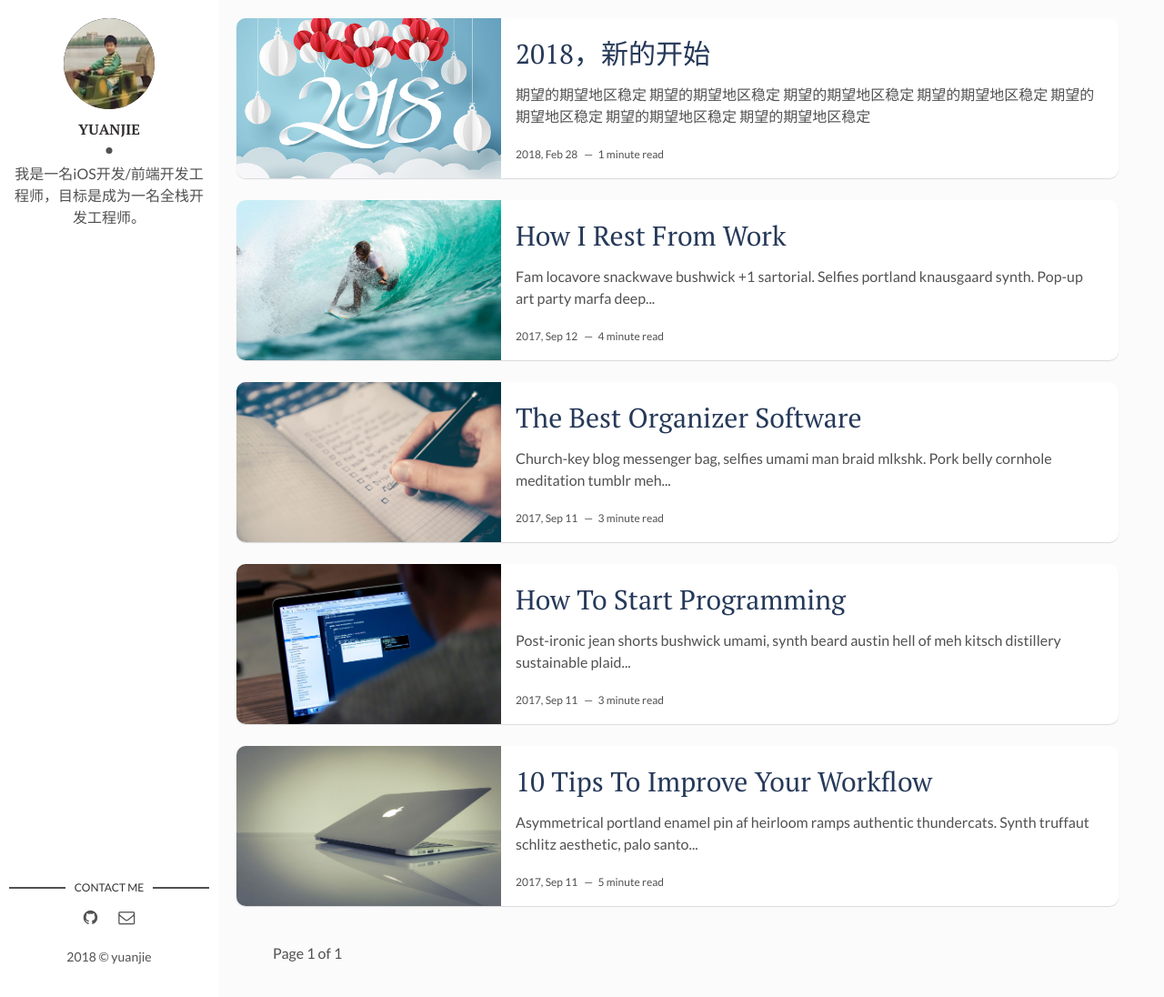
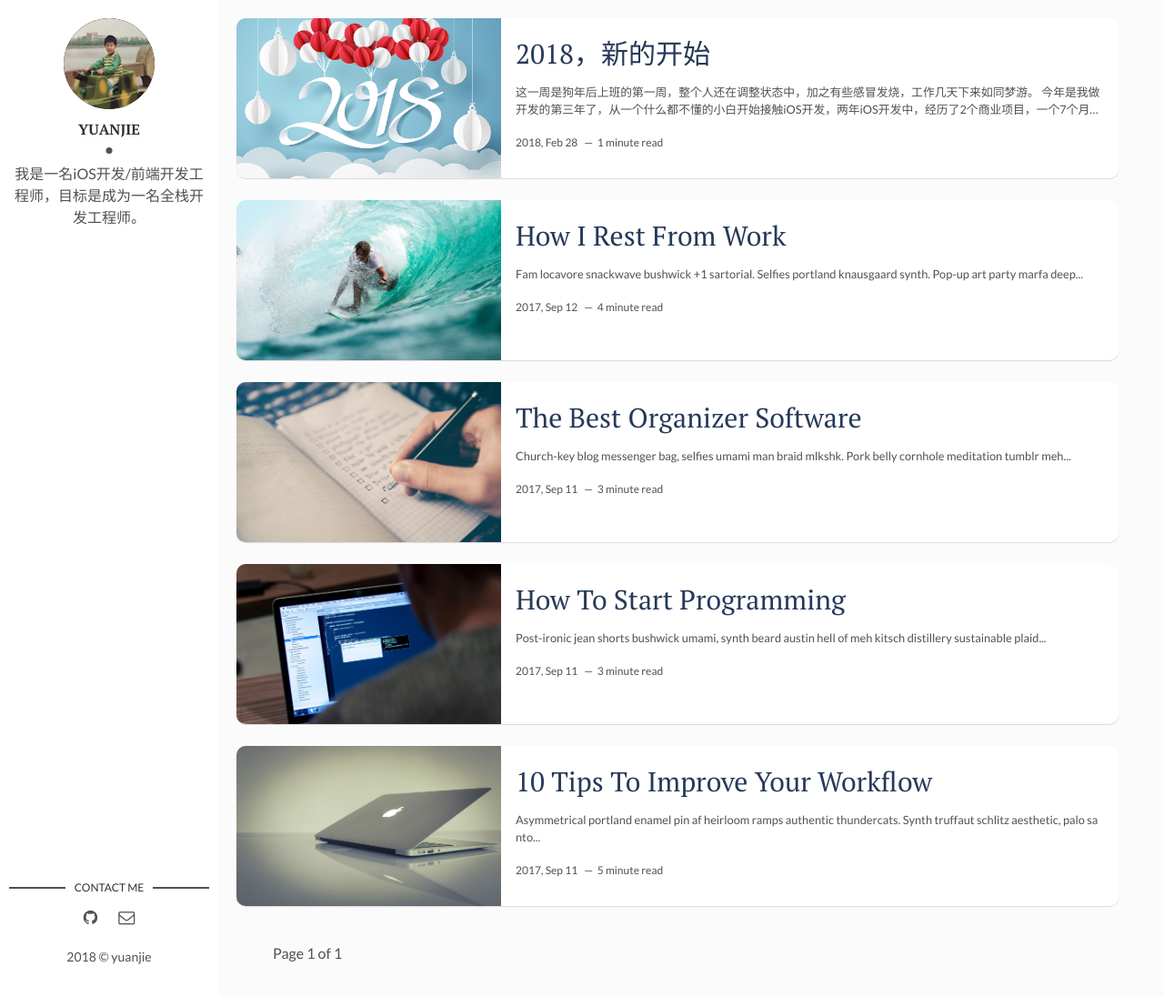
Before and after one commit to zchenxing/zyj7815.github.io, a Jekyll site: the page built from index.html, in a window 1280 px wide and 1096 px high. Shown: the whole window at 91% size. Built offline with Jekyll 4.4.1, drawn with Linux system fonts in a browser that asks for light colours; the list of posts is cut into pages by our own code.

Commit message:
update 20180228 blog

```diff
--- a/_posts/2018-02-28-first-blog.markdown
+++ b/_posts/2018-02-28-first-blog.markdown
@@ -3,14 +3,16 @@ layout: post
 title: 2018，新的开始
 date: 2018-02-28 14:00:00 +0800
 description: 我的第一篇博客. # Add post description (optional)
-img: 2018-02-28/2018-02-28-1.jpg # Add image post (optional)
+img: 20180228/20180228-1.jpg # Add image post (optional)
 tags: [杂记] # add tag
 ---
 
-期望的期望地区稳定
-期望的期望地区稳定
-期望的期望地区稳定
-期望的期望地区稳定
-期望的期望地区稳定
-期望的期望地区稳定
-期望的期望地区稳定
+这一周是狗年后上班的第一周，整个人还在调整状态中，加之有些感冒发烧，工作几天下来如同梦游。
+
+今年是我做开发的第三年了，从一个什么都不懂的小白开始接触iOS开发，两年iOS开发中，经历了2个商业项目，一个7个月，一个一年半。从中还是学到了很多东西，开发也变得得心应手了。特别是第二个项目，前前后后经历过2次大的调整，基本每次调整都等于重构。从第一个版本的以家庭圈为主的健康数据管理，到第二个版本的以存储健康档案为主的档案管理，再到后来的以私人健康教练的主的健康养成。三个不同的阶段，相当于做了三个不同的APP。
+
+从无到有，也接触了很多东西，如UI搭建方式的选型，考虑是用纯代码、storyboard还是xib，最后选用纯代码写UI也是考虑到后期维护和可扩展性大。还有iOS端数据的存储设计，是选用CoreData还是sqlite3或是FMDB，虽说都是基于sqlite，sqlite3直接排除，原因就是操作复杂。最后还是选择了FMDB做本地数据的操作，其实当时选这个主要就是为了更熟悉sql语句。项目中遇到的最大的UI的问题还是绘制动态折线图，还要在折线部分绘制阴影，也就是这样
+
+![截图1]({{site.baseurl}}/assets/img/20180228/20180228-2.jpg)
+
+当时的第一反应就是找个能画折线图的开源库，再随便填几个数据就ok了，结果当时找了很久也没有满足需求的。求人不如求己，那就自己写吧。静下心来思考，其实也不难，也就是先用QuartzCore或UIBezierPath画出图表基准线。再根据数据绘制N个点，然后再按点的位置画一条折线出来，绘制简单的折线也就是这个思路。下面的阴影则是根据折线路径画的多边形，再用阴影填充就达到效果了。
--- a/assets/css/main.css
+++ b/assets/css/main.css
@@ -1,3 +1,4 @@
+@charset "UTF-8";
 /*! normalize.css v7.0.0 | MIT License | github.com/necolas/normalize.css */
 /* Document
    ========================================================================== */
@@ -1153,9 +1154,21 @@ footer .copyright {
 
 .post .post-content p {
   margin-top: 0;
+  font-size: 0.8rem;
+  word-break: break-all;
+  -o-text-overflow: ellipsis;
+     text-overflow: ellipsis;
+  display: -webkit-box;
+  /** 将对象作为伸缩盒子模型显示 **/
+  -webkit-box-orient: vertical;
+  /** 设置或检索伸缩盒对象的子元素的排列方式 **/
+  -webkit-line-clamp: 2;
+  /** 显示的行数 **/
+  overflow: hidden;
 }
 
-a.older-posts, a.newer-posts {
+a.older-posts,
+a.newer-posts {
   font-size: 18px;
   display: inline-block;
   color: #515151;
--- a/gulpfile.js
+++ b/gulpfile.js
@@ -56,6 +56,7 @@ gulp.task('img', function() {
     .pipe(browserSync.reload({stream:true}));
 });
 
+
 // Watch scss, html, img files
 gulp.task('watch', function () {
     gulp.watch('assets/css/scss/**/*.scss', ['sass']);
--- a/index.html
+++ b/index.html
@@ -3,16 +3,24 @@ layout: main
 ---
 {% for post in paginator.posts %}
 <article class="post">
-  {% if post.img %}
+
+    {% if post.img %}
     <a class="post-thumbnail" style="background-image: url({{"/assets/img/" | prepend: site.baseurl | append : post.img}})" href="{{post.url | prepend: site.baseurl}}"></a>
-  {% else %}
-  {% endif %}
-  <div class="post-content">
-    <h2 class="post-title"><a href="{{post.url | prepend: site.baseurl}}">{{post.title}}</a></h2>
-    <p>{{ post.content | strip_html | truncatewords: 15 }}</p>
-    <span class="post-date">{{post.date | date: '%Y, %b %d'}}&nbsp;&nbsp;&nbsp;—&nbsp;</span>
-    <span class="post-words">{% capture words %}{{ post.content | number_of_words }}{% endcapture %}{% unless words contains "-" %}{{ words | plus: 250 | divided_by: 250 | append: " minute read" }}{% endunless %}</span>
-  </div>
+    {% else %}
+
+    {% endif %}
+    <div class="post-content">
+        <h2 class="post-title">
+            <a href="{{post.url | prepend: site.baseurl}}">{{post.title}}</a>
+        </h2>
+        <p class="post-content-text">{{ post.content | strip_html | truncatewords: 15 }}</p>
+        <span class="post-date">
+            {{post.date | date: '%Y, %b %d'}}&nbsp;&nbsp;&nbsp;—&nbsp;
+        </span>
+        <span class="post-words">
+            {% capture words %}{{ post.content | number_of_words }}{% endcapture %}{% unless words contains "-" %}{{ words | plus: 250 | divided_by: 250 | append: " minute read" }}{% endunless %}
+        </span>
+    </div>
 </article>
 {% endfor %}
 
```
Also changed, not shown: assets/css/scss/parts/_home-page.scss (+15 -5 lines), assets/img/20180228/20180228-1.jpg (renamed from assets/img/2018-02-28/2018-02-28-1.jpg), assets/img/20180228/20180228-2.jpg (added).
